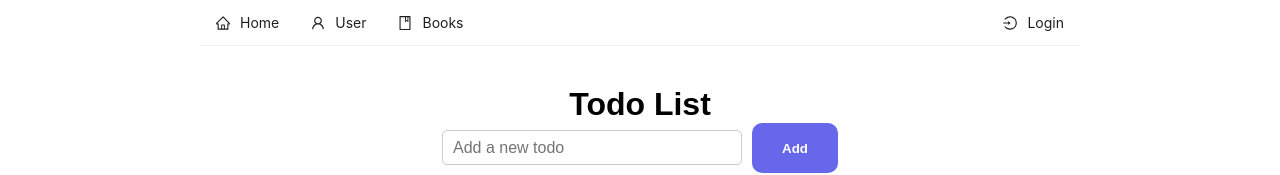
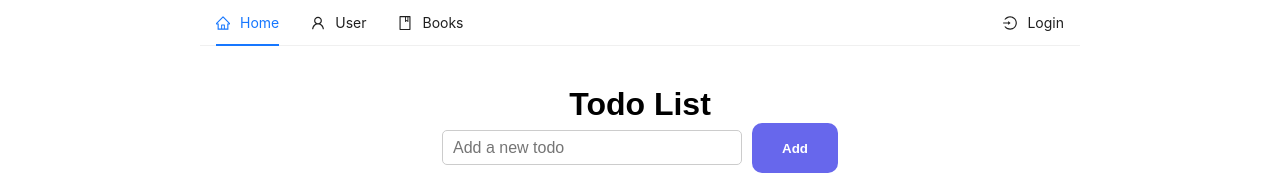
Before and after one commit to tranduckhuy-test/react-vite, a React (Vite) app: page / in a window 1280 px wide. Shown: the top 175 px of the page. Built offline with nearby package versions, Linux system fonts and the light colour scheme; no server answers.

Commit message:
fix: active menu header

```diff
--- a/src/components/layouts/header.jsx
+++ b/src/components/layouts/header.jsx
@@ -9,13 +9,29 @@ import {
   UserOutlined,
 } from '@ant-design/icons';
 import { Menu, message } from 'antd';
-import { useContext, useState } from 'react';
-import { Link, useNavigate } from 'react-router-dom';
+import { useContext, useEffect, useState } from 'react';
+import { Link, useLocation, useNavigate } from 'react-router-dom';
 
 const Header = () => {
   const [current, setCurrent] = useState('');
   const { user, setUser } = useContext(AuthContext);
   const navigate = useNavigate();
+  const location = useLocation();
+
+  useEffect(() => {
+    if (location && location.pathname) {
+      const allRoutes = ['users', 'books'];
+      const currentRoute = allRoutes.find(
+        (route) => `/${route}` === location.pathname,
+      );
+
+      if (currentRoute) {
+        setCurrent(currentRoute);
+      } else {
+        setCurrent('home');
+      }
+    }
+  }, [location]);
 
   const onClick = (e) => {
     setCurrent(e.key);
```
